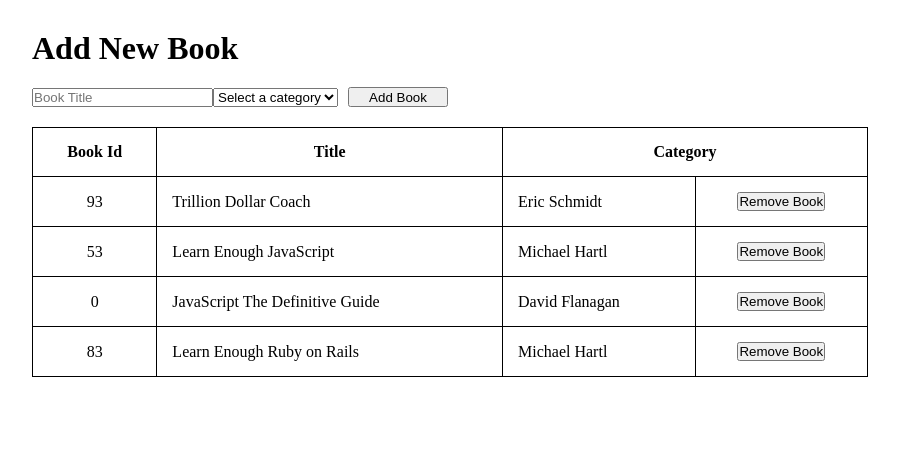
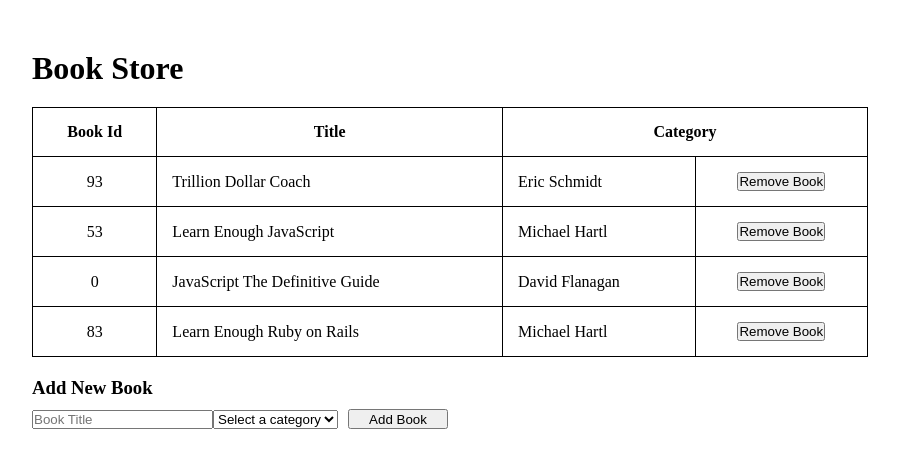
Before and after one commit to ezeilo-su/bookstore, a React (Create React App) app: page / in a window 1280 px wide. Shown: the top 468 px of the page, without its empty margins (190-1089 px from the left). Built offline with nearby package versions, Linux system fonts and the light colour scheme.

Commit message:
Add more style to boolist and bookform

```diff
--- a/src/components/App.js
+++ b/src/components/App.js
@@ -4,8 +4,8 @@ import BooksList from '../containers/BooksList';
 
 const App = () => (
   <div className="App">
+    <BooksList />
     <BookForm />
-    <BooksList />
   </div>
 );
 
--- a/src/containers/BooksForm.js
+++ b/src/containers/BooksForm.js
@@ -37,8 +37,8 @@ export default function BooksForm() {
   }
 
   return (
-    <div>
-      <h1>Add New Book</h1>
+    <div className="book-form">
+      <h3>Add New Book</h3>
       <form onSubmit={handleOnSubmit} id="new-book-form">
         <input value={state.title} type="text" name="title" onChange={handleOnChange} placeholder="Book Title" />
         <select name="categories" onChange={handleOnChange}>
--- a/src/containers/BooksList.js
+++ b/src/containers/BooksList.js
@@ -14,6 +14,7 @@ export default function BooksList() {
 
   return (
     <div className="book-list">
+      <h1>Book Store</h1>
       <table>
         <thead>
           <tr>
--- a/src/styles/bookform.css
+++ b/src/styles/bookform.css
@@ -1,5 +1,9 @@
+.book-form {
+  margin-top: 20px;
+}
+
 #new-book-form {
-  margin-top: 20px;
+  margin-top: 10px;
 }
 
 .btn {
--- a/src/styles/booklist.css
+++ b/src/styles/booklist.css
@@ -16,5 +16,6 @@ td {
 
 table {
   width: 100%;
+  margin-top: 20px;
   border-spacing: 5px;
 }
```
